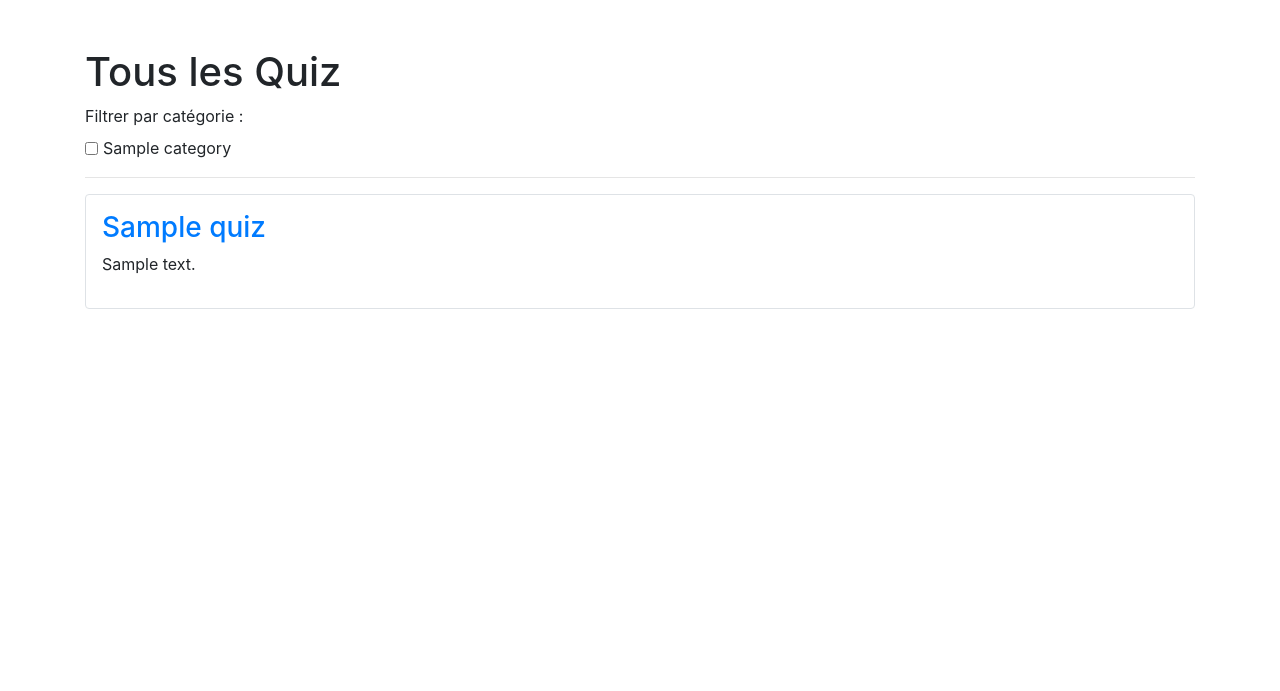
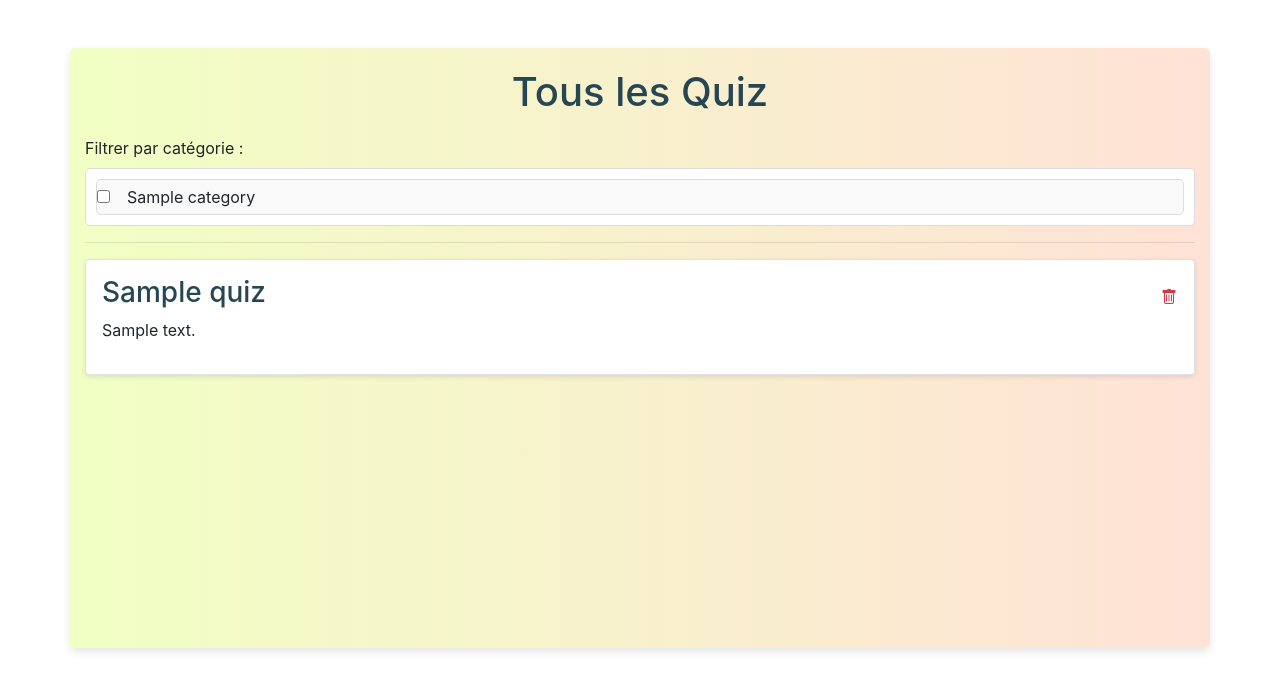
Before and after one commit to maily-vannobel/night-quiz, a PHP site: page /all_quizzes.php in a window 1280 px wide. Shown: the part 56-747 px from the top of the page. Run offline with PHP 8.4, Linux system fonts and the light colour scheme; tables that the repository leaves empty or names only in its code hold one stand-in row (values such as "Sample post").

Commit message:
modif affichage catégories + ajout suppression quiz

```diff
--- a/all_quizzes.php
+++ b/all_quizzes.php
@@ -4,6 +4,11 @@ require_once 'classes/Categories.php';
 
 $quizClass = new Quiz();
 $categoryClass = new Categories();
+
+if ($_SERVER['REQUEST_METHOD'] === 'POST' && isset($_POST['delete_quiz'])) {
+    $quiz_id = $_POST['quiz_id'];
+    $quizClass->deleteQuiz($quiz_id);
+}
 
 try {
     $quizzes = $quizClass->getAllQuizzes();
@@ -12,6 +17,7 @@ try {
     die("Les données n'ont pas pu être récupérées : " . $e->getMessage());
 }
 
+// Récupérer les catégories sélectionnées
 $selectedCategories = isset($_GET['categories']) ? $_GET['categories'] : [];
 ?>
 
@@ -22,17 +28,19 @@ $selectedCategories = isset($_GET['categories']) ? $_GET['categories'] : [];
     <title>Tous les Quiz</title>
     <link href="https://stackpath.bootstrapcdn.com/bootstrap/4.5.2/css/bootstrap.min.css" rel="stylesheet">
     <link rel="stylesheet" href="https://cdnjs.cloudflare.com/ajax/libs/bootstrap-icons/1.5.0/font/bootstrap-icons.min.css">
+    <link href="css/all_quizzes.css" rel="stylesheet">
 </head>
 <body>
 <?php include 'header.php'; ?>
 
-<div class="container mt-5">
-    <h1>Tous les Quiz</h1>
+<div class="container mt-5 allQuizzesContainer">
+    <h1 class="pageTitle">Tous les Quiz</h1>
     <form method="GET" action="all_quizzes.php" id="category-form">
         <div class="form-group">
-            <label for="categories">Filtrer par catégorie :</label><br>
+            <label for="categories">Filtrer par catégorie :</label>
+            <div class="categories-container">
                 <?php foreach ($categories as $category): ?>
-                <div class="form-check form-check-inline">
+                    <div class="form-check category-item">
                         <input class="form-check-input" type="checkbox" name="categories[]" value="<?php echo $category['id']; ?>" id="category<?php echo $category['id']; ?>"
                                <?php echo in_array($category['id'], $selectedCategories) ? 'checked' : ''; ?>
                                onchange="document.getElementById('category-form').submit();">
@@ -42,14 +50,22 @@ $selectedCategories = isset($_GET['categories']) ? $_GET['categories'] : [];
                     </div>
                 <?php endforeach; ?>
             </div>
+        </div>
     </form>
     <hr>
+    <div id="quiz-container">
         <?php
         if (!empty($quizzes)) {
             foreach ($quizzes as $quiz) {
                 if (empty($selectedCategories) || in_array($quiz['category_id'], $selectedCategories)) {
-                echo "<div class='quiz-item mb-3 p-3 border rounded'>";
+                    echo "<div class='quizItem mb-3 p-3 border rounded'>";
+                    echo "<div class='d-flex justify-content-between align-items-center'>";
                     echo "<h3><a href='quiz_details.php?id=" . htmlspecialchars($quiz["id"]) . "' class='quiz-title-link'>" . htmlspecialchars($quiz["title"]) . "</a></h3>";
+                    echo "<form method='POST' action='all_quizzes.php' class='mb-0'>";
+                    echo "<input type='hidden' name='quiz_id' value='" . htmlspecialchars($quiz["id"]) . "'>";
+                    echo "<button type='submit' name='delete_quiz' class='btn btn-link p-0' onclick='return confirm(\"Êtes-vous sûr de vouloir supprimer ce quiz ?\");'><i class='bi bi-trash text-danger'></i></button>";
+                    echo "</form>";
+                    echo "</div>";
                     echo "<p>" . htmlspecialchars($quiz["description"]) . "</p>";
                     echo "</div>";
                 }
@@ -59,5 +75,6 @@ $selectedCategories = isset($_GET['categories']) ? $_GET['categories'] : [];
         }
         ?>
     </div>
+</div>
 </body>
 </html>
--- a/classes/Quiz.php
+++ b/classes/Quiz.php
@@ -6,6 +6,7 @@ class Quiz extends Bdd {
         parent::__construct();
     }
 
+    //1: recup tous les quizz
     public function getAllQuizzes() {
         $sql = 'SELECT * FROM quiz';
         $stmt = $this->conn->prepare($sql);
@@ -13,6 +14,7 @@ class Quiz extends Bdd {
         return $stmt->fetchAll(PDO::FETCH_ASSOC);
     }
 
+    //2: recup quiz par utilisateur
     public function getQuizzesByUser($user_id) {
         $sql = 'SELECT * FROM quiz WHERE create_id = :create_id';
         $stmt = $this->conn->prepare($sql);
@@ -21,6 +23,7 @@ class Quiz extends Bdd {
         return $stmt->fetchAll(PDO::FETCH_ASSOC);
     }
 
+    //3 créer quizz
     public function createQuiz($title, $description, $create_id, $category_id) {
         $sql = 'INSERT INTO quiz (title, description, create_id, category_id) VALUES (:title, :description, :create_id, :category_id)';
         $stmt = $this->conn->prepare($sql);
@@ -32,6 +35,7 @@ class Quiz extends Bdd {
         return $this->conn->lastInsertId();
     }
 
+    //4: recup quizz par son ID
     public function getQuizById($quiz_id) {
         $sql = 'SELECT quiz.*, categories.name AS category_name, categories.icon AS category_icon
                 FROM quiz
@@ -42,5 +46,34 @@ class Quiz extends Bdd {
         $stmt->execute();
         return $stmt->fetch(PDO::FETCH_ASSOC);
     }
-}
+
+    //5: supprimer un quiz
+    public function deleteQuiz($quiz_id) {
+        try {
+            $this->conn->beginTransaction();
+
+            // suppr réponses associées aux questions du quiz
+            $sql = 'DELETE FROM answers WHERE question_id IN (SELECT id FROM questions WHERE quiz_id = :quiz_id)';
+            $stmt = $this->conn->prepare($sql);
+            $stmt->bindParam(':quiz_id', $quiz_id, PDO::PARAM_INT);
+            $stmt->execute();
+
+            // suppr questions associées au quiz
+            $sql = 'DELETE FROM questions WHERE quiz_id = :quiz_id';
+            $stmt = $this->conn->prepare($sql);
+            $stmt->bindParam(':quiz_id', $quiz_id, PDO::PARAM_INT);
+            $stmt->execute();
+
+            // Supprimer le quiz
+            $sql = 'DELETE FROM quiz WHERE id = :id';
+            $stmt = $this->conn->prepare($sql);
+            $stmt->bindParam(':id', $quiz_id, PDO::PARAM_INT);
+            $stmt->execute();
+
+            $this->conn->commit();
+        } catch (PDOException $e) {
+            $this->conn->rollBack();
+            throw $e;
+        }}
+    }
 ?>
--- a/css/all_quizzes.css
+++ b/css/all_quizzes.css
@@ -1,10 +1,9 @@
-/* all_quizzes.css */
-
 .allQuizzesContainer {
-    background-color: #f8f9fa;
+    background: linear-gradient(to right, #F1FFC4, #FFE2D6);
     padding: 20px;
-    border-radius: 10px;
+    border-radius: 5px;
     box-shadow: 0 4px 10px rgba(0, 0, 0, 0.1);
+    min-height: 600px;
 }
 
 .pageTitle {
@@ -13,10 +12,47 @@
     margin-bottom: 20px;
 }
 
+.categories-container {
+    max-height: 200px;
+    overflow-y: auto;
+    border: 1px solid #ddd;
+    border-radius: 5px;
+    padding: 10px;
+    background-color: #ffffff;
+}
+
+.category-item {
+    display: flex;
+    align-items: center;
+    margin-bottom: 10px;
+    border: 1px solid #ddd;
+    padding: 5px;
+    border-radius: 5px;
+    background-color: #f9f9f9;
+    transition: background-color 0.3s, box-shadow 0.3s;
+}
+
+.category-item:hover {
+    background-color: #e9ecef;
+    box-shadow: 0 2px 5px rgba(0, 0, 0, 0.1);
+}
+
+.category-item:last-child {
+    margin-bottom: 0;
+}
+
+.category-item label {
+    margin-left: 10px;
+}
+
+.category-item input[type="checkbox"] {
+    margin-right: 10px;
+}
+
 .quizItem {
     background-color: #ffffff;
     padding: 20px;
-    border-radius: 10px;
+    border-radius: 5px;
     box-shadow: 0 2px 5px rgba(0, 0, 0, 0.1);
     transition: transform 0.2s, box-shadow 0.2s;
 }
@@ -26,12 +62,11 @@
     box-shadow: 0 4px 10px rgba(0, 0, 0, 0.2);
 }
 
-.quizTitleLink {
-    color: #2a9d8f;
+.quiz-title-link {
+    color: #264653;
     text-decoration: none;
 }
 
-.quizTitleLink:hover {
-    color: #264653;
+.quiz-title-link:hover {
     text-decoration: underline;
 }
```
Also changed, not shown: css/edit.css (+3 -4 lines). Lines whose indentation alone changed are shown as unchanged.
